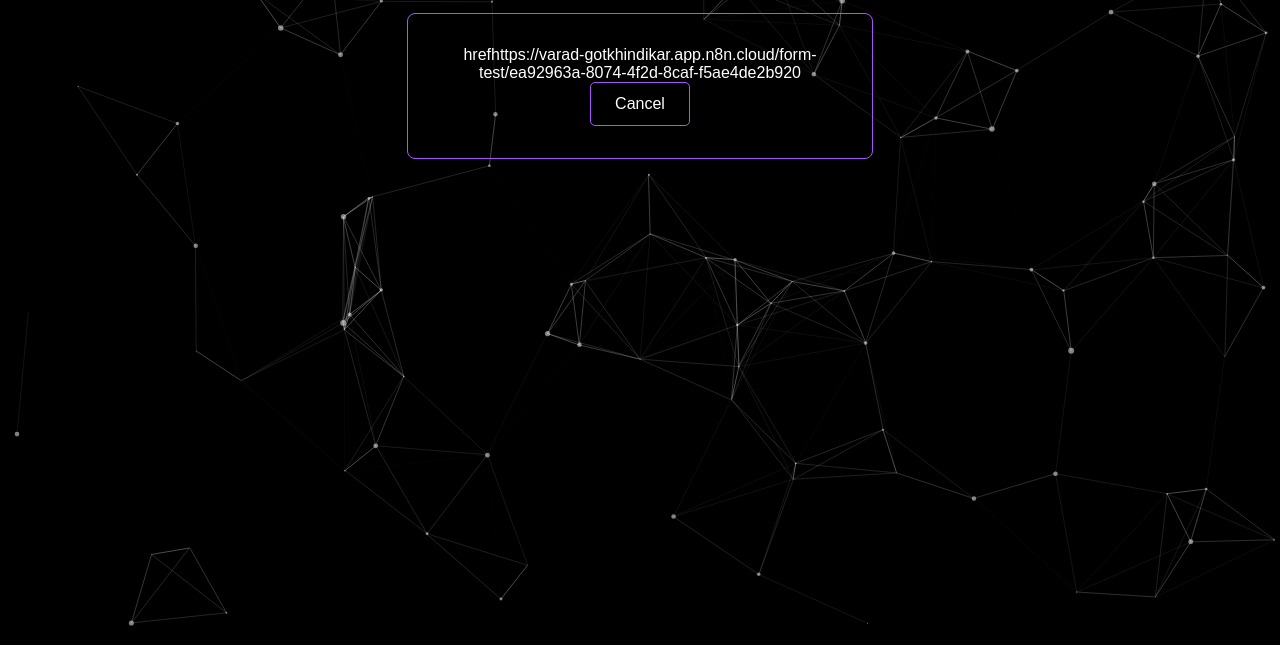
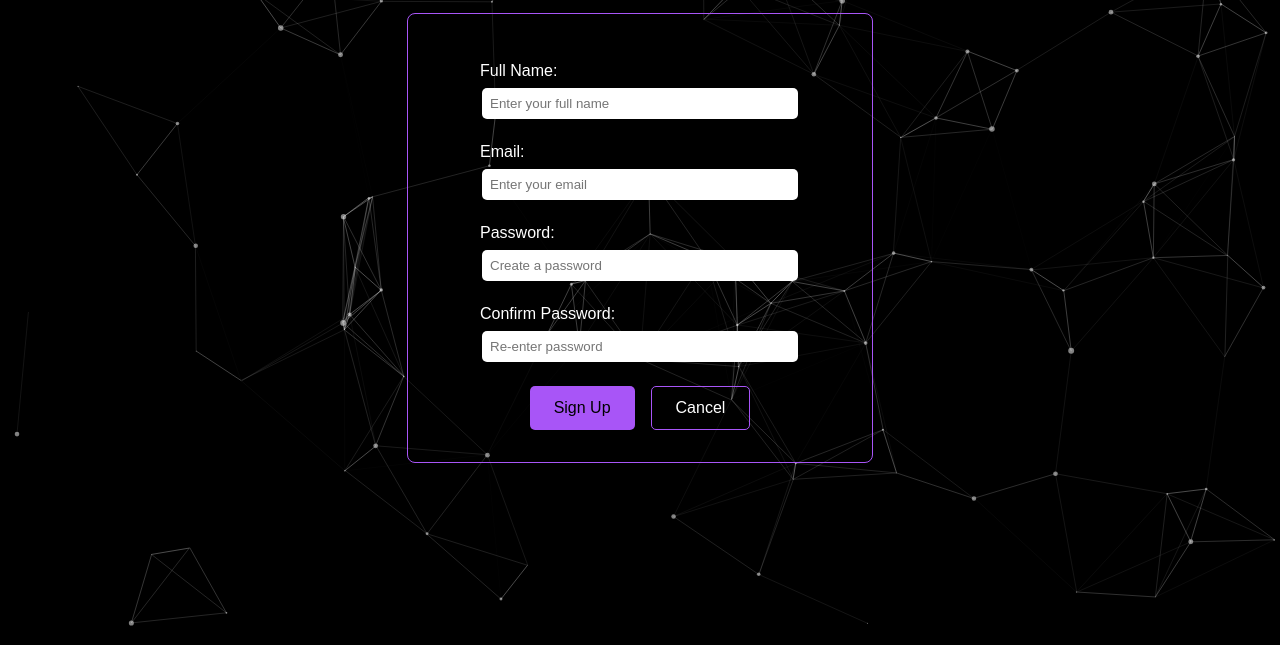
Before and after one commit to Varad-7611/AI-Chatbot, a plain HTML site: page index.html in a window 1280 px wide. Both pictures are taken after a click on the link "SignUp". Shown: the part 159-804 px from the top of the page. Drawn offline with nearby package versions, Linux system fonts and the light colour scheme.

Commit message:
Update index.html

```diff
--- a/index.html
+++ b/index.html
@@ -71,17 +71,31 @@ VDSP Coder is a team of passionate developers who believe in the power of AI-dri
   </div>
 
   <!-- SignUp Section -->
+<!-- Sign Up Section -->
 <div class="section" id="signup">
   <h2>Sign Up</h2>
   <div class="form-box">
     <form id="signupForm" onsubmit="handleSignup(event)">
-        hrefhttps://varad-gotkhindikar.app.n8n.cloud/form-test/ea92963a-8074-4f2d-8caf-f5ae4de2b920
+      <label for="signup-name">Full Name:</label>
+      <input type="text" id="signup-name" name="signup-name" placeholder="Enter your full name" required>
 
+      <label for="signup-email">Email:</label>
+      <input type="email" id="signup-email" name="signup-email" placeholder="Enter your email" required>
+
+      <label for="signup-password">Password:</label>
+      <input type="password" id="signup-password" name="signup-password" placeholder="Create a password" required>
+
+      <label for="signup-confirm-password">Confirm Password:</label>
+      <input type="password" id="signup-confirm-password" name="signup-confirm-password" placeholder="Re-enter password" required>
+
+      <div class="form-buttons">
+        <button type="submit" class="button primary">Sign Up</button>
         <button type="button" class="button secondary" onclick="showSection('hero')">Cancel</button>
       </div>
     </form>
   </div>
 </div>
+
 
   </div>
   <div id="particles-js"></div>
```
Lines whose indentation alone changed are shown as unchanged.
